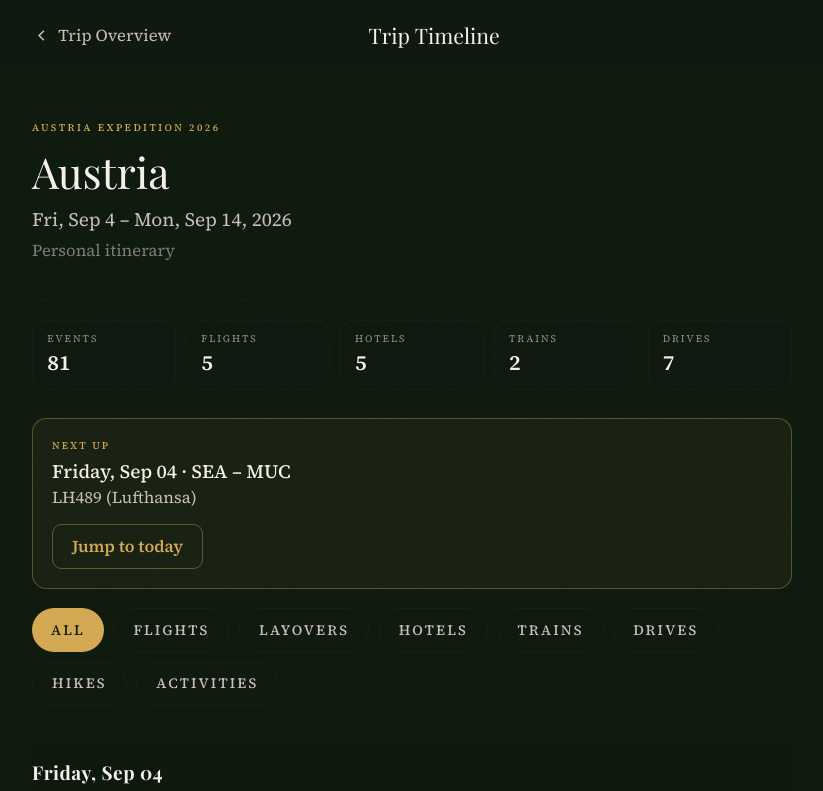
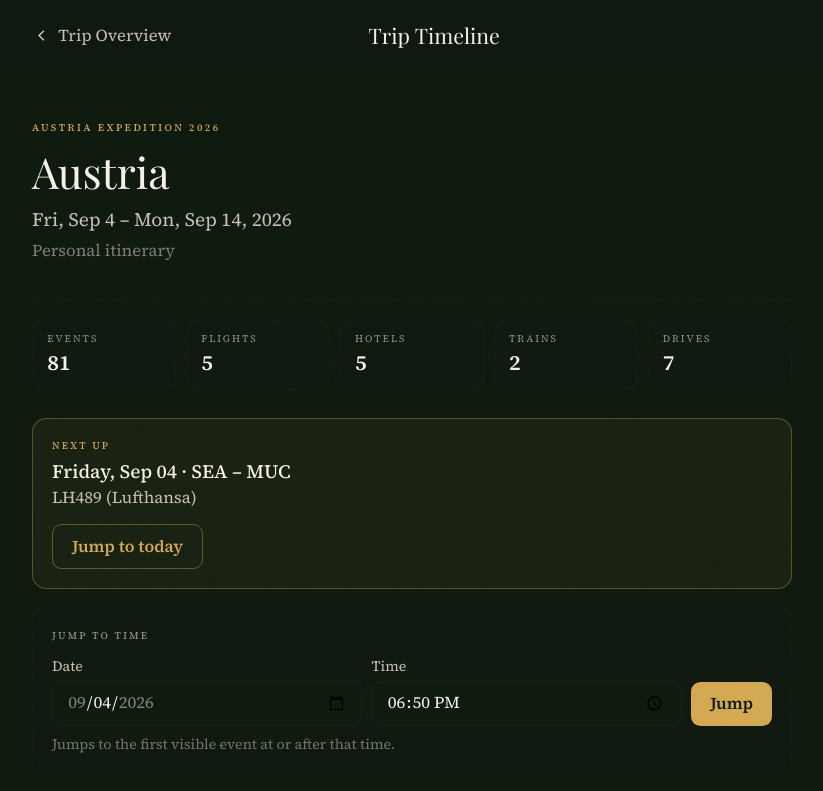
Before and after one commit to aranlucas/vienna-travel, a Next.js app: page /timeline in a window 1280 px wide. Shown: the top 791 px of the page, without its empty margins (228-1051 px from the left). Built offline with nearby package versions, Linux system fonts and the light colour scheme.

Commit message:
Add jump-to-time timeline navigation

```diff
--- a/components/timeline/TravelTimeline.tsx
+++ b/components/timeline/TravelTimeline.tsx
@@ -187,13 +187,25 @@ function formatSortTime(sortTime: number): string {
   return `${hours12}:${minutes.toString().padStart(2, '0')} ${ampm}`
 }
 
+function formatTimeInput(sortTime: number): string {
+  const normalizedMinutes = ((sortTime % 1440) + 1440) % 1440
+  const hours = Math.floor(normalizedMinutes / 60)
+  const minutes = normalizedMinutes % 60
+  return `${hours.toString().padStart(2, '0')}:${minutes.toString().padStart(2, '0')}`
+}
+
+function parseTimeInput(value: string): number {
+  const [hours, minutes] = value.split(':').map(Number)
+  return hours * 60 + minutes
+}
+
 // ── Event card ──
 
 function TimelineCard({ event, isLast }: { event: TimelineEvent; isLast: boolean }) {
   const accent = getEventAccent(event.type)
 
   return (
-    <div className="relative pl-20 sm:pl-28">
+    <div id={`timeline-event-${event.id}`} className="relative scroll-mt-28 pl-20 sm:pl-28">
       {/* Time rail label */}
       <div className="absolute left-0 top-4 w-20 sm:w-24 text-right pr-3">
         <p className="text-xs font-semibold tracking-wide text-cream">{formatSortTime(event.sortTime)}</p>
@@ -307,6 +319,9 @@ export function TravelTimeline({ events }: TravelTimelineProps) {
 
   const todayIso = useMemo(() => new Date().toISOString().slice(0, 10), [])
   const nextEvent = useMemo(() => events.find((e) => e.date >= todayIso), [events, todayIso])
+  const initialJumpEvent = nextEvent ?? events[0]
+  const [jumpDate, setJumpDate] = useState(initialJumpEvent?.date ?? todayIso)
+  const [jumpTime, setJumpTime] = useState(initialJumpEvent ? formatTimeInput(initialJumpEvent.sortTime) : '12:00')
 
   const jumpToToday = () => {
     const targetDate = nextEvent?.date ?? todayIso
@@ -321,6 +336,17 @@ export function TravelTimeline({ events }: TravelTimelineProps) {
           return e.type === filter
         })
 
+  const jumpToTime = () => {
+    const targetMinutes = parseTimeInput(jumpTime)
+    const target =
+      filtered.find((event) => event.date > jumpDate || (event.date === jumpDate && event.sortTime >= targetMinutes)) ??
+      filtered[filtered.length - 1]
+
+    if (!target) return
+
+    document.getElementById(`timeline-event-${target.id}`)?.scrollIntoView({ behavior: 'smooth', block: 'start' })
+  }
+
   // Group events by date
   const grouped: { date: string; label: string; events: TimelineEvent[] }[] = []
   for (const event of filtered) {
@@ -331,6 +357,9 @@ export function TravelTimeline({ events }: TravelTimelineProps) {
       grouped.push({ date: event.date, label: event.dateLabel, events: [event] })
     }
   }
+
+  const firstEventDate = events[0]?.date
+  const lastEventDate = events[events.length - 1]?.date
 
   return (
     <div>
@@ -352,6 +381,40 @@ export function TravelTimeline({ events }: TravelTimelineProps) {
           </button>
         </div>
       )}
+
+      <div className="mb-4 rounded-xl border border-forest-green/35 bg-dark-surface/60 p-4">
+        <div className="text-[10px] font-medium uppercase tracking-[0.22em] text-cream-muted/70">Jump to time</div>
+        <div className="mt-3 grid grid-cols-1 gap-2 sm:grid-cols-[1fr_1fr_auto]">
+          <label className="flex flex-col gap-1 text-xs text-cream-muted">
+            Date
+            <input
+              type="date"
+              value={jumpDate}
+              min={firstEventDate}
+              max={lastEventDate}
+              onChange={(event) => setJumpDate(event.target.value)}
+              className="min-h-[44px] rounded-lg border border-forest-green/40 bg-dark-surface px-3 py-2 text-sm text-cream outline-none transition-colors focus:border-amber/60"
+            />
+          </label>
+          <label className="flex flex-col gap-1 text-xs text-cream-muted">
+            Time
+            <input
+              type="time"
+              value={jumpTime}
+              onChange={(event) => setJumpTime(event.target.value)}
+              className="min-h-[44px] rounded-lg border border-forest-green/40 bg-dark-surface px-3 py-2 text-sm text-cream outline-none transition-colors focus:border-amber/60"
+            />
+          </label>
+          <button
+            type="button"
+            onClick={jumpToTime}
+            className="min-h-[44px] self-end rounded-lg bg-amber px-4 py-2 text-sm font-semibold text-dark-surface transition-opacity hover:opacity-90"
+          >
+            Jump
+          </button>
+        </div>
+        <p className="mt-2 text-xs text-cream-muted/55">Jumps to the first visible event at or after that time.</p>
+      </div>
 
       {/* Filter bar */}
       <div className="flex flex-wrap gap-2 mb-8">
```
